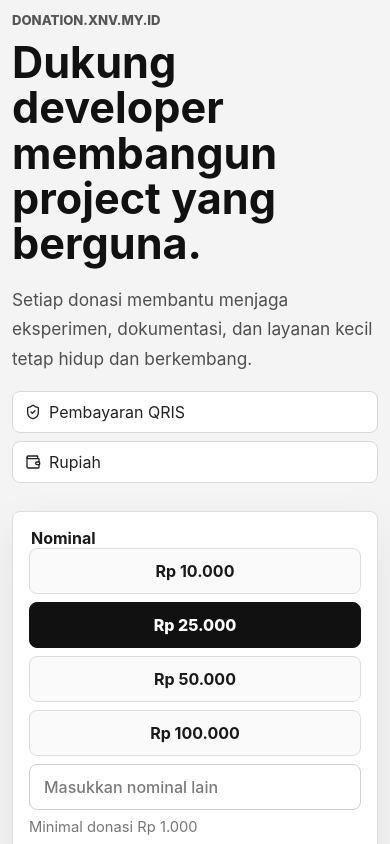
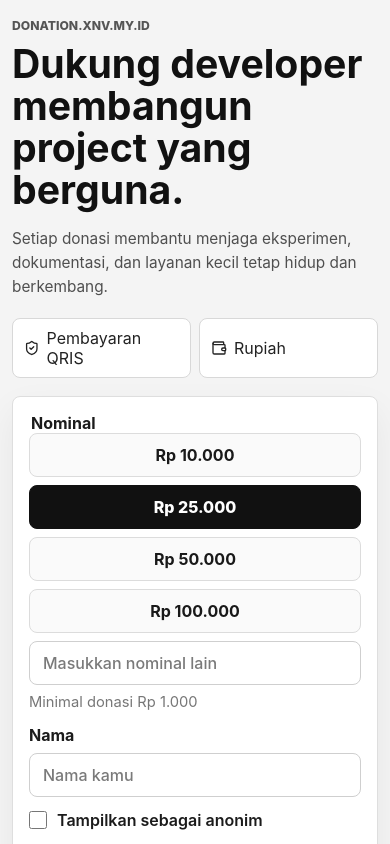
Before and after one commit to arjawa123/api, a React (Vite) app in the folder frontend/: page / in a window 390 px wide. Shown: the top 844 px of the page. Built offline with nearby package versions, Linux system fonts and the light colour scheme; no server answers.

Commit message:
feat: polish donation checkout experience on mobile

```diff
--- a/frontend/src/styles.css
+++ b/frontend/src/styles.css
@@ -450,25 +450,59 @@ button:disabled {
 @media (max-width: 860px) {
   .page-shell {
     align-items: stretch;
-    padding: 18px;
+    padding: 24px 18px;
   }
 
   .donation-panel {
+    gap: 22px;
     grid-template-columns: 1fr;
+    max-width: 560px;
   }
 
   .intro {
     padding-right: 0;
   }
 
+  .eyebrow {
+    font-size: 0.76rem;
+    margin-bottom: 10px;
+  }
+
+  h1 {
+    font-size: clamp(2.35rem, 8vw, 3.05rem);
+    line-height: 1.06;
+    max-width: 620px;
+  }
+
   .lead {
-    margin: 18px 0;
+    font-size: 1rem;
+    line-height: 1.6;
+    margin: 16px 0 18px;
+  }
+
+  .trust-row {
+    gap: 9px;
+  }
+
+  .trust-row span {
+    gap: 7px;
+    padding: 9px 11px;
+  }
+
+  .donation-form,
+  .payment-view,
+  .thank-you-view {
+    box-shadow: 0 14px 36px rgba(0, 0, 0, 0.06);
   }
 }
 
 @media (max-width: 460px) {
   .page-shell {
-    padding: 12px;
+    padding: 18px 12px;
+  }
+
+  .donation-panel {
+    gap: 18px;
   }
 
   .donation-form,
@@ -483,11 +517,40 @@ button:disabled {
   }
 
   h1 {
-    font-size: clamp(1.9rem, 12vw, 2.7rem);
+    font-size: clamp(2.05rem, 11vw, 2.45rem);
+    line-height: 1.07;
+  }
+
+  h2 {
+    font-size: clamp(1.65rem, 9vw, 2rem);
+  }
+
+  .lead {
+    font-size: 0.96rem;
+    line-height: 1.58;
+  }
+
+  input,
+  textarea {
+    padding: 11px 13px;
+  }
+
+  textarea {
+    min-height: 78px;
+  }
+
+  .preset-grid button,
+  .secondary-button,
+  .text-button,
+  .primary-button {
+    min-height: 44px;
+    padding: 0 14px;
   }
 
   .trust-row {
     gap: 8px;
+    display: grid;
+    grid-template-columns: 1fr 1fr;
   }
 
   .trust-row span,
```
